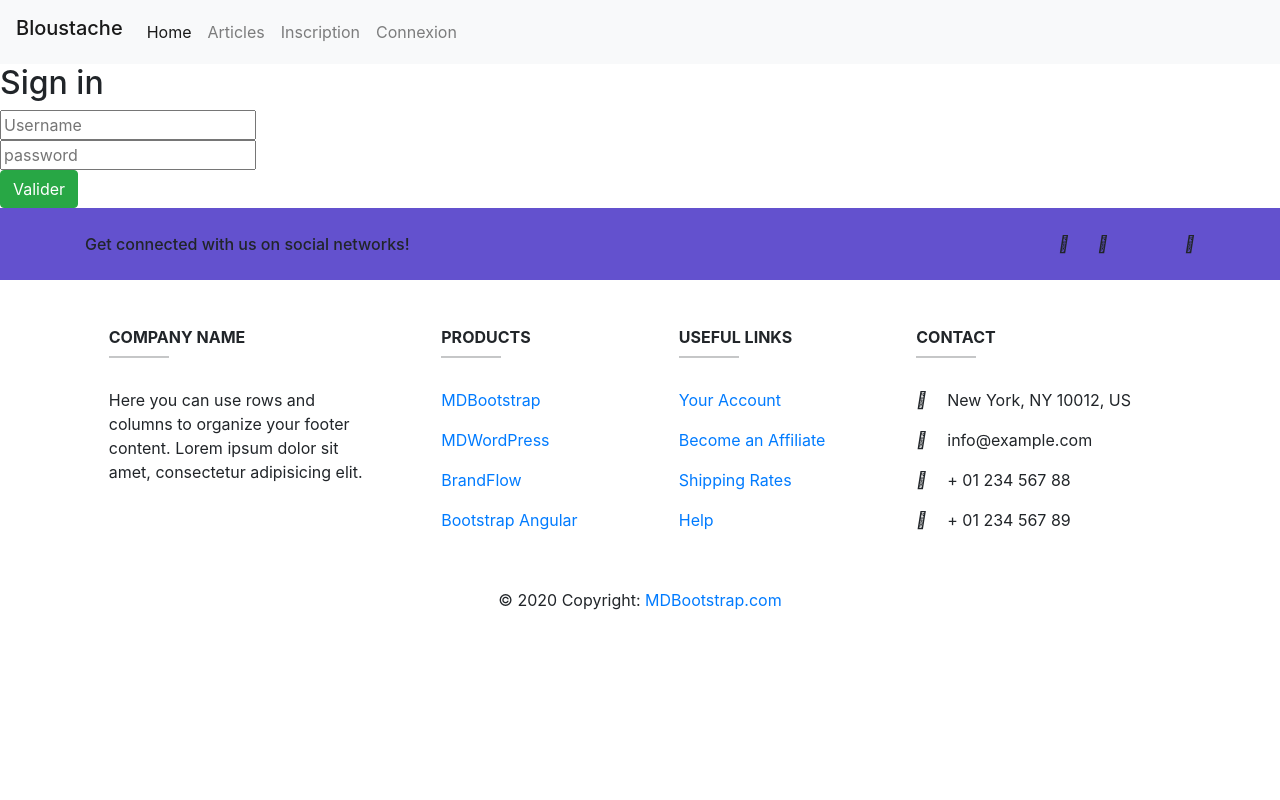
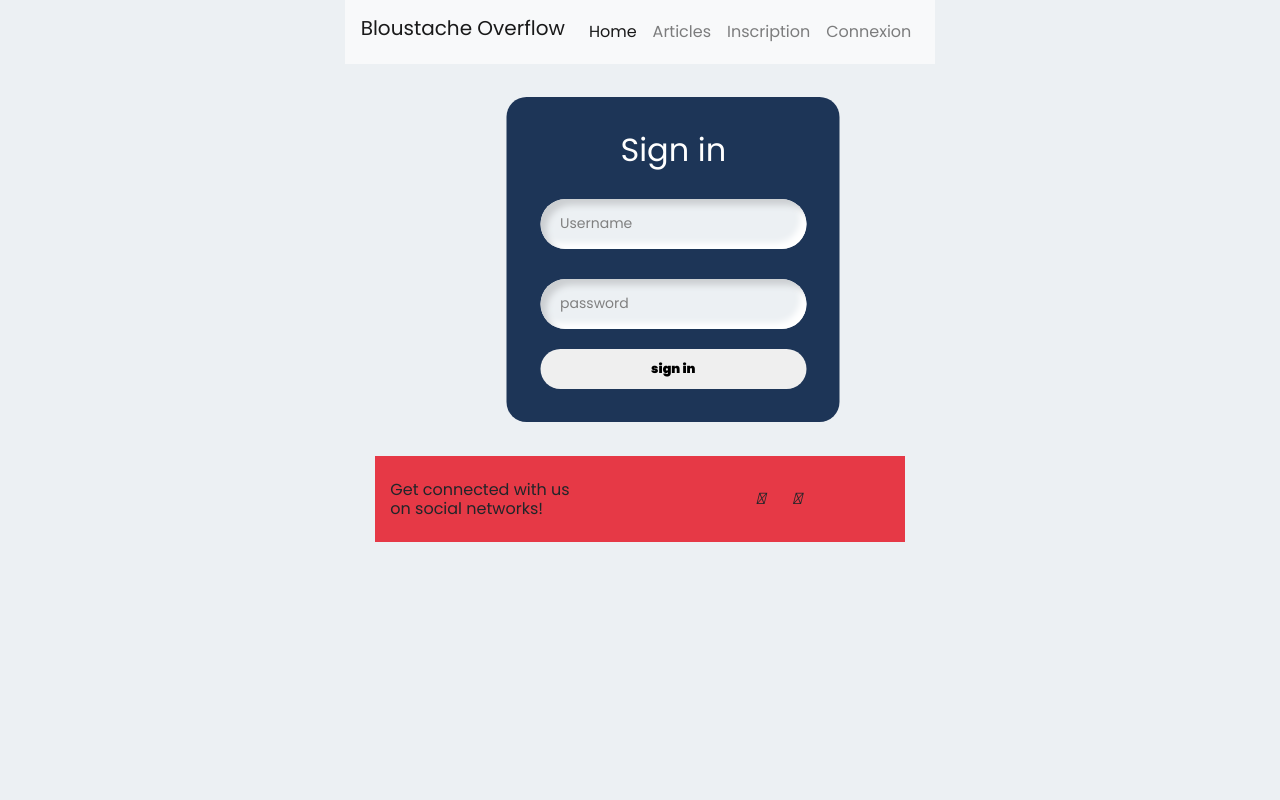
Before and after one commit to yacine-boucetta/blog, a PHP site: page /pages/connexion.php in a window 1280 px wide. Run offline with PHP 8.4, Linux system fonts and the light colour scheme; some libraries are stand-ins or nearby versions.

Commit message:
css en cours

```diff
--- a/pages/connexion.php
+++ b/pages/connexion.php
@@ -19,24 +19,26 @@ if(isset($_POST['sign_in'])){
 ?>
 
 <?php require '../template/header.php';?>
+<main class="container">
+
 <div class="testbox">
-
     <form class="sign" method='post'>
     <div class="banner">
         <h2>Sign in</h2>
 </div>
+
         <div class="item">
         <input  type="text" name="login" required="" placeholder="Username">
         </div>
+
         <div class="item">
         <input  type="password" name="password" required="" placeholder="password">
 </div>
 
 <div class="btn-block">
-        <button name='sign_in' class="btn btn-success from-group" type="submit" name="sign_in" value="sign_in">Valider</button>
-</div>
-
+        <button name='sign_in'type="submit" href="/">sign in</button>
+    </div>
     </form>
 </div>
-
+</main>
 <?php require '../template/footer.php';?>
--- a/pages/inscription.php
+++ b/pages/inscription.php
@@ -20,7 +20,7 @@ $inscription->user_inscription($_POST['login'],$_POST['password'],$_POST['passwo
 
 
 <?php require '../template/header.php';?>
-
+<main class="container">
 <div class="testbox">
     <form class="sign" method="post" >
     <h2>Inscription</h2>
@@ -52,4 +52,5 @@ $inscription->user_inscription($_POST['login'],$_POST['password'],$_POST['passwo
 </div>
 </form>
 </div>
+</main>
 <?php require '../template/footer.php';?>
--- a/template/footer.php
+++ b/template/footer.php
@@ -1,23 +1,16 @@
 </body>
     <!-- Footer -->
-    <footer class="page-footer font-small unique-color-dark">
+    <footer class="footer">
 
-    <div style="background-color: #6351ce;">
     <div class="container">
-
-        <!-- Grid row-->
         <div class="row py-4 d-flex align-items-center">
 
-        <!-- Grid column -->
         <div class="col-md-6 col-lg-5 text-center text-md-left mb-4 mb-md-0">
             <h6 class="mb-0">Get connected with us on social networks!</h6>
         </div>
-        <!-- Grid column -->
 
-        <!-- Grid column -->
         <div class="col-md-6 col-lg-7 text-center text-md-right">
 
-            <!-- Facebook -->
             <a class="fb-ic">
             <i class="fab fa-facebook-f white-text mr-4"> </i>
             </a>
@@ -39,107 +32,14 @@
             </a>
 
         </div>
-        <!-- Grid column -->
+
 
         </div>
-        <!-- Grid row-->
 
     </div>
     </div>
-
-    <!-- Footer Links -->
-    <div class="container text-center text-md-left mt-5">
-
-    <!-- Grid row -->
-    <div class="row mt-3">
-
-        <!-- Grid column -->
-        <div class="col-md-3 col-lg-4 col-xl-3 mx-auto mb-4">
-
-        <!-- Content -->
-        <h6 class="text-uppercase font-weight-bold">Company name</h6>
-        <hr class="deep-purple accent-2 mb-4 mt-0 d-inline-block mx-auto" style="width: 60px;">
-        <p>Here you can use rows and columns to organize your footer content. Lorem ipsum dolor sit amet,
-            consectetur
-            adipisicing elit.</p>
-
-        </div>
-        <!-- Grid column -->
-
-        <!-- Grid column -->
-        <div class="col-md-2 col-lg-2 col-xl-2 mx-auto mb-4">
-
-        <!-- Links -->
-        <h6 class="text-uppercase font-weight-bold">Products</h6>
-        <hr class="deep-purple accent-2 mb-4 mt-0 d-inline-block mx-auto" style="width: 60px;">
-        <p>
-            <a href="#!">MDBootstrap</a>
-        </p>
-        <p>
-            <a href="#!">MDWordPress</a>
-        </p>
-        <p>
-            <a href="#!">BrandFlow</a>
-        </p>
-        <p>
-            <a href="#!">Bootstrap Angular</a>
-        </p>
-
-        </div>
-        <!-- Grid column -->
-
-        <!-- Grid column -->
-        <div class="col-md-3 col-lg-2 col-xl-2 mx-auto mb-4">
-
-        <!-- Links -->
-        <h6 class="text-uppercase font-weight-bold">Useful links</h6>
-        <hr class="deep-purple accent-2 mb-4 mt-0 d-inline-block mx-auto" style="width: 60px;">
-        <p>
-            <a href="#!">Your Account</a>
-        </p>
-        <p>
-            <a href="#!">Become an Affiliate</a>
-        </p>
-        <p>
-            <a href="#!">Shipping Rates</a>
-        </p>
-        <p>
-            <a href="#!">Help</a>
-        </p>
-
-        </div>
-        <!-- Grid column -->
-
-        <!-- Grid column -->
         <div class="col-md-4 col-lg-3 col-xl-3 mx-auto mb-md-0 mb-4">
 
-        <!-- Links -->
-        <h6 class="text-uppercase font-weight-bold">Contact</h6>
-        <hr class="deep-purple accent-2 mb-4 mt-0 d-inline-block mx-auto" style="width: 60px;">
-        <p>
-            <i class="fas fa-home mr-3"></i> New York, NY 10012, US</p>
-        <p>
-            <i class="fas fa-envelope mr-3"></i> info@example.com</p>
-        <p>
-            <i class="fas fa-phone mr-3"></i> + 01 234 567 88</p>
-        <p>
-            <i class="fas fa-print mr-3"></i> + 01 234 567 89</p>
+    </footer>
 
-        </div>
-        <!-- Grid column -->
-
-    </div>
-    <!-- Grid row -->
-
-    </div>
-    <!-- Footer Links -->
-
-    <!-- Copyright -->
-    <div class="footer-copyright text-center py-3">© 2020 Copyright:
-    <a href="https://mdbootstrap.com/"> MDBootstrap.com</a>
-    </div>
-    <!-- Copyright -->
-
-    </footer>
-<!-- Footer -->
 </html>
--- a/template/header.php
+++ b/template/header.php
@@ -9,12 +9,15 @@
     <link rel="stylesheet" href="https://cdnjs.cloudflare.com/ajax/libs/font-awesome/4.7.0/css/font-awesome.min.css">
     <link href="https://cdn.jsdelivr.net/npm/bootstrap@5.1.3/dist/css/bootstrap.min.css" rel="stylesheet" integrity="sha384-1BmE4kWBq78iYhFldvKuhfTAU6auU8tT94WrHftjDbrCEXSU1oBoqyl2QvZ6jIW3" crossorigin="anonymous">
     <link rel="stylesheet" href="https://stackpath.bootstrapcdn.com/bootstrap/4.2.1/css/bootstrap.min.css" integrity="sha384-GJzZqFGwb1QTTN6wy59ffF1BuGJpLSa9DkKMp0DgiMDm4iYMj70gZWKYbI706tWS" crossorigin="anonymous">
+    <link rel="stylesheet" href="../template/style.css" />
+    <link rel="stylesheet" href="template/style.css" />
     <meta name="viewport" content="width=device-width, initial-scale=1.0">
+
     <title>Document</title>
 </head>
-    <header>
-        <nav class="navbar navbar-expand-lg navbar-light bg-light">
-        <h1 class="navbar-brand">Bloustache</h1>
+    <header class="nav">
+        <nav class="navbar navbar-expand-lg navbar-light bg-light" id='navtoggle'>
+        <h1 class="navbar-brand">Bloustache Overflow</h1>
         <button class="navbar-toggler" type="button" data-toggle="collapse" data-target="#navbarNavDropdown" aria-controls="navbarNavDropdown" aria-expanded="false" aria-label="Toggle navigation">
             <span class="navbar-toggler-icon"></span>
         </button>
--- /dev/null
+++ b/template/style.css
@@ -0,0 +1,116 @@
+@import url('https://fonts.googleapis.com/css2?family=Poppins:wght@400;900&display=swap');
+
+body {
+  margin: 0;
+  min-width: 100vw;
+  min-height: 100vh;
+  background: #ecf0f3;
+  align-items: center;
+  text-align: center;
+  justify-content: center;
+  place-items: center;
+  font-family: poppins;
+  justify-content:space-between;
+}
+.nav ul {
+  background-color: none;
+}
+.navbar navbar-expand-lg navbar-light bg-light{
+  background: #457B9D;
+
+}
+#navtoggle{
+  background: #457B9D;
+}
+.nav{
+  background: #457B9D;
+}
+.banner{
+  color: white;
+}
+
+.testbox a, .item, h2{
+  text-decoration: none;
+  color: white;
+
+}
+h1{
+  text-align: center;
+}
+
+.testbox {
+  position: relative;
+  left:50%;
+  transform: translateX(-50%);
+  font-size: 0.8em;
+
+  width: 30%;
+  height: auto;
+  border-radius: 20px;
+  padding:3%;
+
+  margin: 3%;
+  box-sizing: border-box;
+  background: #1D3557;
+
+}
+
+
+.item {
+  text-align: left;
+  margin-top: 30px;
+}
+
+.item, input, button {
+  display: block;
+  width: 100%;
+  padding: 0;
+  border: none;
+  outline: none;
+  box-sizing: border-box;
+}
+
+label {
+  margin-bottom: 4px;
+}
+
+label:nth-of-type(2) {
+  margin-top: 12px;
+}
+
+input::placeholder {
+  color: gray;
+}
+
+input {
+  background: #ecf0f3;
+  padding: 10px;
+  padding-left: 20px;
+  height: 50px;
+  font-size: 14px;
+  border-radius: 50px;
+  box-shadow: inset 6px 6px 6px #cbced1, inset -6px -6px 6px white;
+}
+
+button {
+  margin-top: 20px;
+  height: 40px;
+  border-radius: 20px;
+  cursor: pointer;
+  font-weight: 900;
+
+}
+
+button:hover {
+  box-shadow: none;
+}
+
+.footer {
+  background: #E63946;
+}
+
+.footer a{
+  text-decoration: none;
+  color: white;
+
+}
```
Also changed, not shown: index.php (+4 -3 lines), pages/article.php (+4 -9 lines), pages/articles.php (+4 -6 lines), pages/commentaire.php (+7 -3 lines), pages/creer-article.php (+13 -4 lines).
